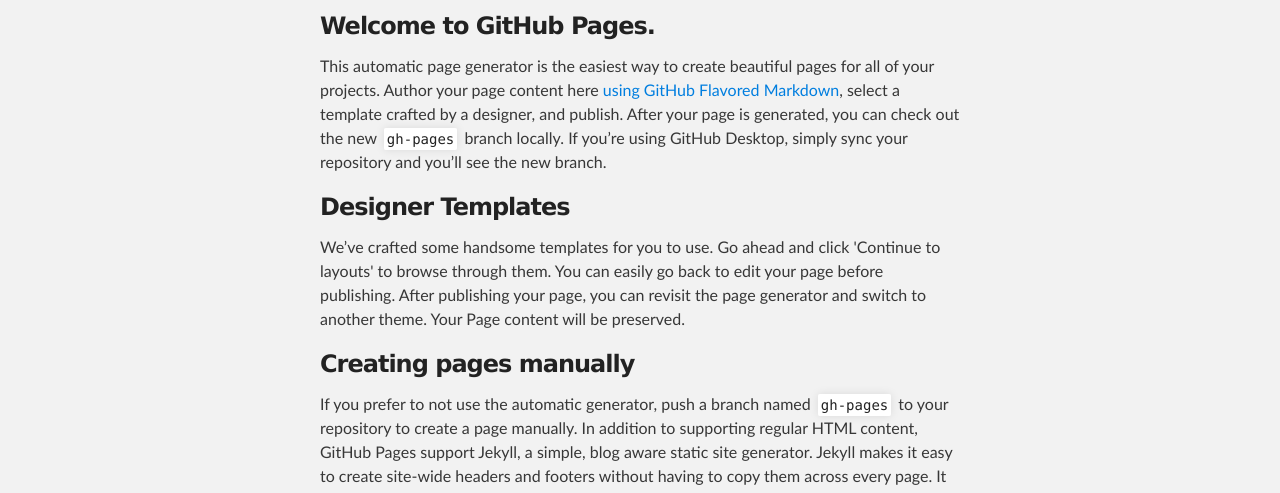
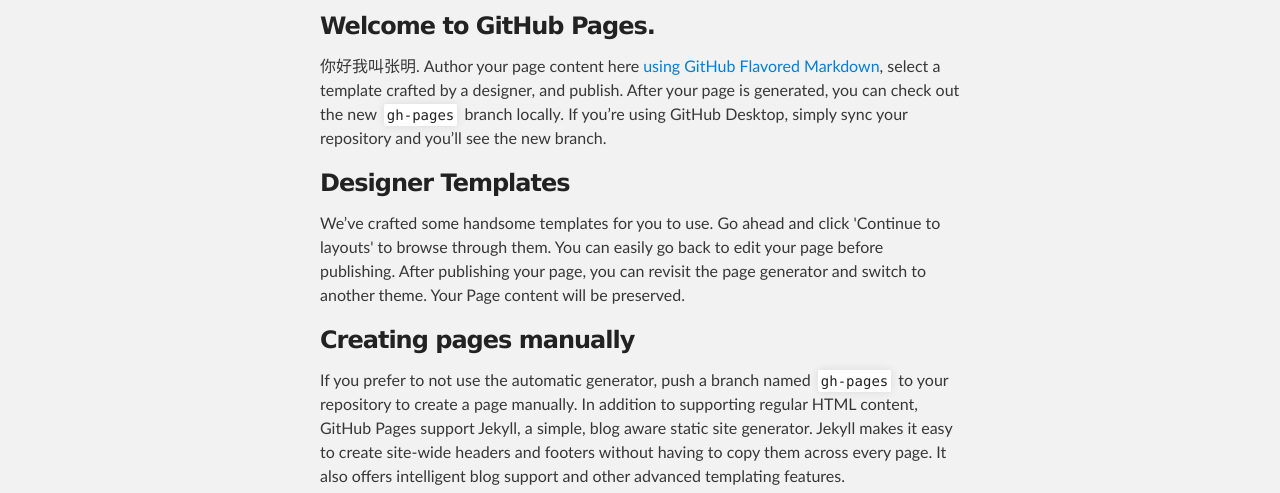
Before and after one commit to zhangming123456/blog.github.io, a plain HTML site: page index.html in a window 1280 px wide. Shown: the part 252-745 px from the top of the page. Drawn offline with Linux system fonts and the light colour scheme.

Commit message:
Update index.html

```diff
--- a/index.html
+++ b/index.html
@@ -34,7 +34,7 @@
         <h3>
 <a id="welcome-to-github-pages" class="anchor" href="#welcome-to-github-pages" aria-hidden="true"><span aria-hidden="true" class="octicon octicon-link"></span></a>Welcome to GitHub Pages.</h3>
 
-<p>This automatic page generator is the easiest way to create beautiful pages for all of your projects. Author your page content here <a href="https://guides.github.com/features/mastering-markdown/">using GitHub Flavored Markdown</a>, select a template crafted by a designer, and publish. After your page is generated, you can check out the new <code>gh-pages</code> branch locally. If you’re using GitHub Desktop, simply sync your repository and you’ll see the new branch.</p>
+<p>你好我叫张明. Author your page content here <a href="https://guides.github.com/features/mastering-markdown/">using GitHub Flavored Markdown</a>, select a template crafted by a designer, and publish. After your page is generated, you can check out the new <code>gh-pages</code> branch locally. If you’re using GitHub Desktop, simply sync your repository and you’ll see the new branch.</p>
 
 <h3>
 <a id="designer-templates" class="anchor" href="#designer-templates" aria-hidden="true"><span aria-hidden="true" class="octicon octicon-link"></span></a>Designer Templates</h3>
```
